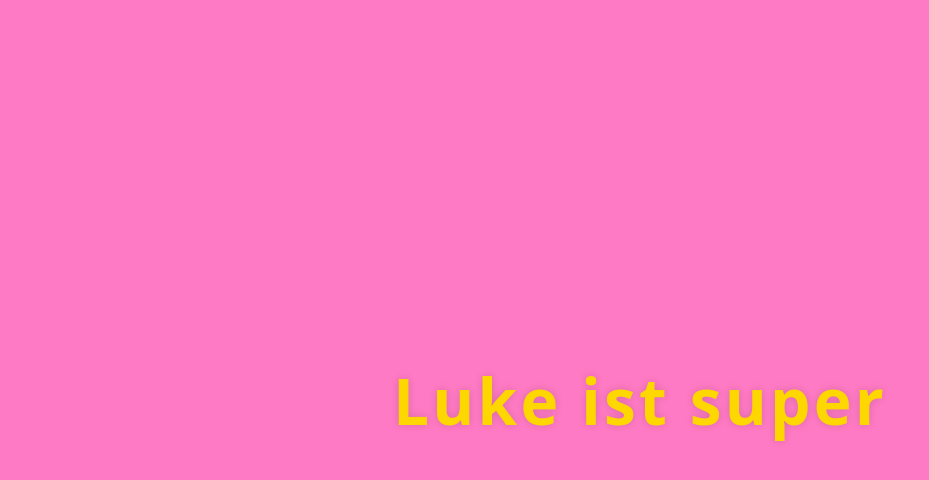
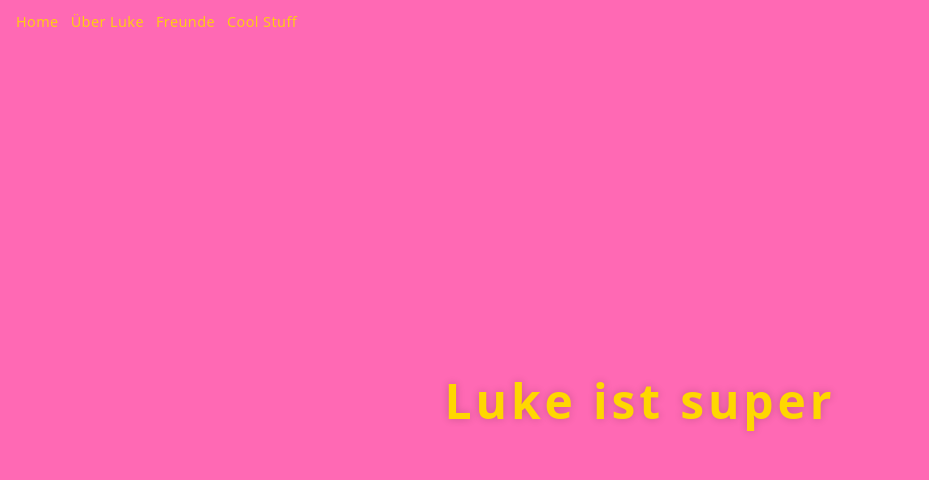
Before and after one commit to danielgerer/Luketest, a plain HTML site: page index.html in a window 1280 px wide. Shown: the whole page, without its empty margins (0-929 px from the left). Drawn offline with Linux system fonts and the light colour scheme.

Commit message:
Update index.html

```diff
--- a/index.html
+++ b/index.html
@@ -3,40 +3,85 @@
 <head>
     <meta charset="UTF-8">
     <title>Luke ist super</title>
-    <meta name="viewport" content="width=device-width, initial-scale=1">
-
+    <meta name="viewport" content="width=device-width, initial-scale=1.0">
     <style>
-        :root {
-            --bg-pink: #ff7ac4;   /* Pink */
-            --gold:    #ffd700;   /* Gold */
-        }
-
-        * {
-            box-sizing: border-box;
+        html, body {
+            height: 100%;
             margin: 0;
-            padding: 0;
         }
 
         body {
-            min-height: 100vh;
             display: flex;
+            justify-content: center;
             align-items: center;
-            justify-content: center;
-            background-color: var(--bg-pink);
-            font-family: system-ui, -apple-system, BlinkMacSystemFont, "Segoe UI",
-                         Roboto, Helvetica, Arial, sans-serif;
+            background-color: #ff69b4; /* Pinker Hintergrund */
+            font-family: system-ui, -apple-system, BlinkMacSystemFont, "Segoe UI", sans-serif;
+            position: relative;
+        }
+
+        /* Kleines Menü oben links */
+        nav.main-nav {
+            position: fixed; /* bleibt oben links, auch beim Scrollen */
+            top: 0.75rem;
+            left: 1rem;
+            font-size: 0.9rem;
+        }
+
+        nav.main-nav ul {
+            list-style: none;
+            margin: 0;
+            padding: 0;
+            display: flex;
+            gap: 0.75rem;
+        }
+
+        nav.main-nav a {
+            color: #ffd700; /* Goldene Schrift */
+            text-decoration: none;
+            opacity: 0.9;
+            letter-spacing: 0.03em;
+            font-weight: 500;
+        }
+
+        nav.main-nav a:hover,
+        nav.main-nav a:focus {
+            opacity: 1;
+            text-decoration: underline;
         }
 
         h1 {
-            color: var(--gold);
-            font-size: clamp(2.5rem, 6vw, 4rem);
+            color: #ffd700; /* Goldene Schrift */
+            font-size: 3rem;
             text-align: center;
-            text-shadow: 0 0 8px rgba(0, 0, 0, 0.15);
-            letter-spacing: 0.05em;
+            text-shadow: 0 0 8px rgba(0, 0, 0, 0.2);
+            letter-spacing: 0.08em;
+        }
+
+        /* Unsichtbare Platzhalter-Sektionen als spätere Ziele für das Menü */
+        section.placeholder {
+            display: none;
         }
     </style>
 </head>
 <body>
-    <h1>Luke ist super</h1>
+    <!-- Menü oben links -->
+    <nav class="main-nav">
+        <ul>
+            <li><a href="#home">Home</a></li>
+            <li><a href="#ueber-luke">Über Luke</a></li>
+            <li><a href="#freunde">Freunde</a></li>
+            <li><a href="#cool-stuff">Cool Stuff</a></li>
+        </ul>
+    </nav>
+
+    <!-- Inhalt in der Mitte -->
+    <main id="home">
+        <h1>Luke ist super</h1>
+    </main>
+
+    <!-- Platzhalter, die du später mit Inhalt füllen kannst -->
+    <section id="ueber-luke" class="placeholder"></section>
+    <section id="freunde" class="placeholder"></section>
+    <section id="cool-stuff" class="placeholder"></section>
 </body>
 </html>
```
